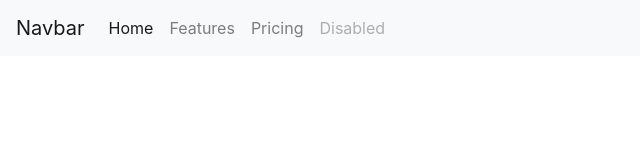
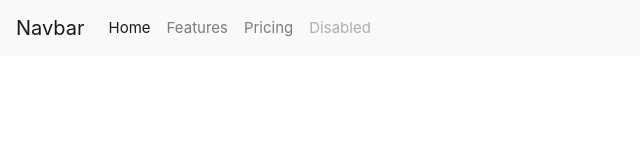
Before and after one commit to antuonettte/Coding_Temple_Week_01, a plain HTML site: page 03/index-old.html in a window 1280 px wide. Shown: the full height of the page, 0-640 px from the left. Drawn offline with nearby package versions, Linux system fonts and the light colour scheme.

Commit message:
Update main.css
I've made some changes in font-size

```diff
--- a/03/static/css/main.css
+++ b/03/static/css/main.css
@@ -1,3 +1,6 @@
 a {
+
     color: aquamarine;
+    font-size:15px;
+    margine 0;
 }
```
